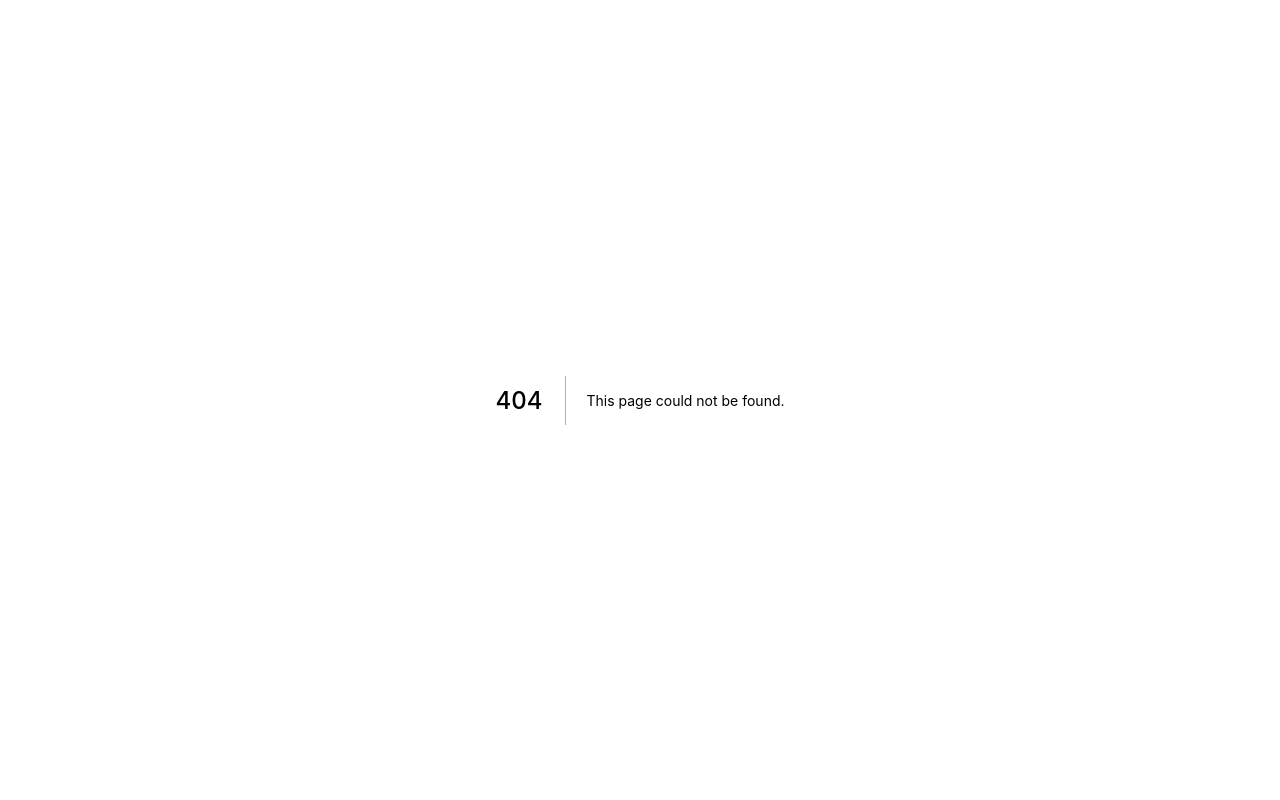
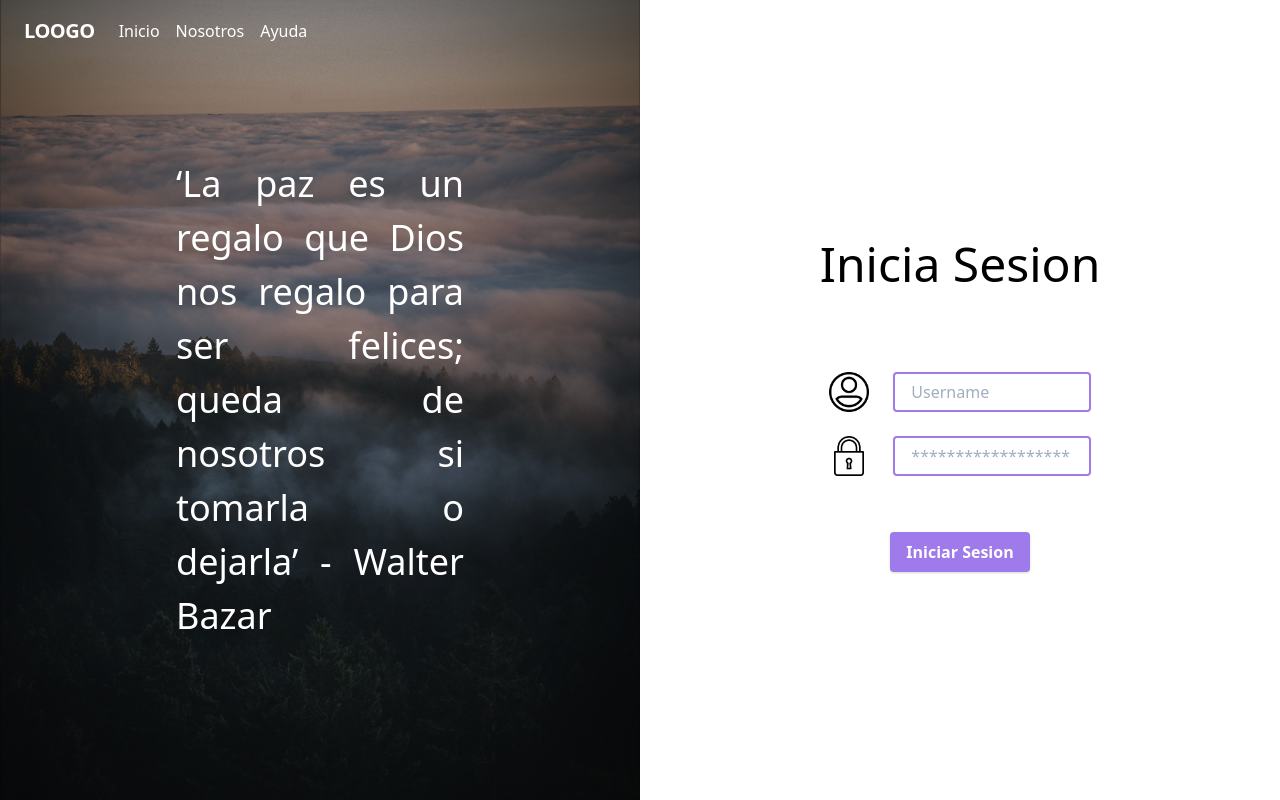
Before and after one commit to nicolasleal570/ihappy.client, a Next.js app: page /login in a window 1280 px wide. Before the commit this address had no page. Built offline with nearby package versions, Linux system fonts and the light colour scheme.

Commit message:
Interfaz Login agregada

```diff
--- /dev/null
+++ b/components/public/login/login.tsx
@@ -0,0 +1,54 @@
+import React from 'react'
+
+export default function login() {
+    return (
+        <div className="flex flex-row justify-center">
+            <div className="w-1/2 bg-center bg-no-repeat bg-cover h-screen" style={{
+                    backgroundImage: `url('/assets/img/login-image.jpg')`
+                }} >
+                <div className="flex justify-center  h-screen">
+
+                    <div className="w-2/4 self-center p-2">
+                        <div className="text-4xl text-white text-justify p-2">
+                            <p>‘La paz es un regalo que Dios nos regalo para ser felices; queda de nosotros si tomarla o dejarla’ - Walter Bazar</p>
+                        </div>
+                    </div>
+                </div>
+            </div>
+
+            <div className="w-1/2">
+                <div className="flex flex-col justify-center bg-white h-screen">
+                <div className="text-black text-5xl text-center mb-50 px-4 py-2 m-2">Inicia Sesion</div>
+                <div className="text-gray-700  text-center  px-4 py-2 m-2">
+                <div className="mt-10 mb-6 flex flex-row justify-center">
+						<div className="mr-6 ">
+						  <img className="w-10 h-10" src="/assets/icons/usuario.png" alt=""/>
+						</div>
+						<div className="w-1/3 text-center">
+						<input className="bg-white appearance-none border-2 border-purple-500 rounded w-full py-2 px-4 text-gray-700 leading-tight focus:outline-none focus:bg-white focus:border-purple-500" id="Username" type="text" placeholder="Username"></input>
+						</div>
+				</div>
+
+				<div className="mb-6 flex flex-row justify-center">
+						<div className="mr-6">
+						  <img className="w-10 h-10" src="/assets/icons/contrasena.png" alt=""/>
+						</div>
+						<div className="w-1/3 text-center">
+						<input className="bg-white appearance-none border-2 border-purple-500 rounded w-full py-2 px-4 text-gray-700 leading-tight focus:outline-none focus:bg-white focus:border-purple-500" id="password "type="password" placeholder="******************"></input>
+						</div>
+
+				</div>
+                </div>
+                <div className="text-gray-700 text-center  px-4 py-2 m-2">
+
+						<button className=" shadow bg-purple-500 hover:bg-purple-400 focus:shadow-outline focus:outline-none font-bold text-white  py-2 px-4 rounded" type="button">
+							Iniciar Sesion
+						</button>
+
+                </div>
+
+                </div>
+            </div>
+        </div>
+    )
+}
--- a/components/public/sing-up/signup.tsx
+++ b/components/public/sing-up/signup.tsx
@@ -3,7 +3,7 @@ import React from 'react'
 export default function signup() {
     return (
         <div>
-            <div className="flex mb-4">
+            <div className="flex ">
                 <div className="w-1/2 bg-center bg-no-repeat bg-cover h-screen" style={{
                     backgroundImage: `url('/assets/img/peace-girl.jpg')`
                 }} >
@@ -52,7 +52,7 @@ export default function signup() {
 						</div>
 
 						<div className="w-11/12">
-						<input className="bg-white appearance-none border-2 border-purple-500 rounded w-full py-2 px-4 text-gray-700 leading-tight focus:outline-none focus:bg-white focus:border-purple-500" id="inline-username" type="password" placeholder="******************"></input>
+						<input className="bg-white appearance-none border-2 border-purple-500 rounded w-full py-2 px-4 text-gray-700 leading-tight focus:outline-none focus:bg-white focus:border-purple-500" id="password" type="password" placeholder="******************"></input>
 						</div>
 
 				</div>
@@ -73,7 +73,7 @@ export default function signup() {
 
 						</div>
 						</div>
-					<div className="items-center">
+					<div className="justify-center">
 
 						<div className="w-4/5 text-center">
 						<button className="shadow bg-purple-500 hover:bg-purple-400 focus:shadow-outline focus:outline-none text-white font-bold py-2 px-4 rounded" type="button">
--- /dev/null
+++ b/pages/login.tsx
@@ -0,0 +1,10 @@
+import React from 'react'
+import Login from '../components/public/login/login'
+
+export default function login() {
+    return (
+        <div>
+            <Login/>
+        </div>
+    )
+}
```
Also changed, not shown: public/assets/img/login-image.jpg (added).
